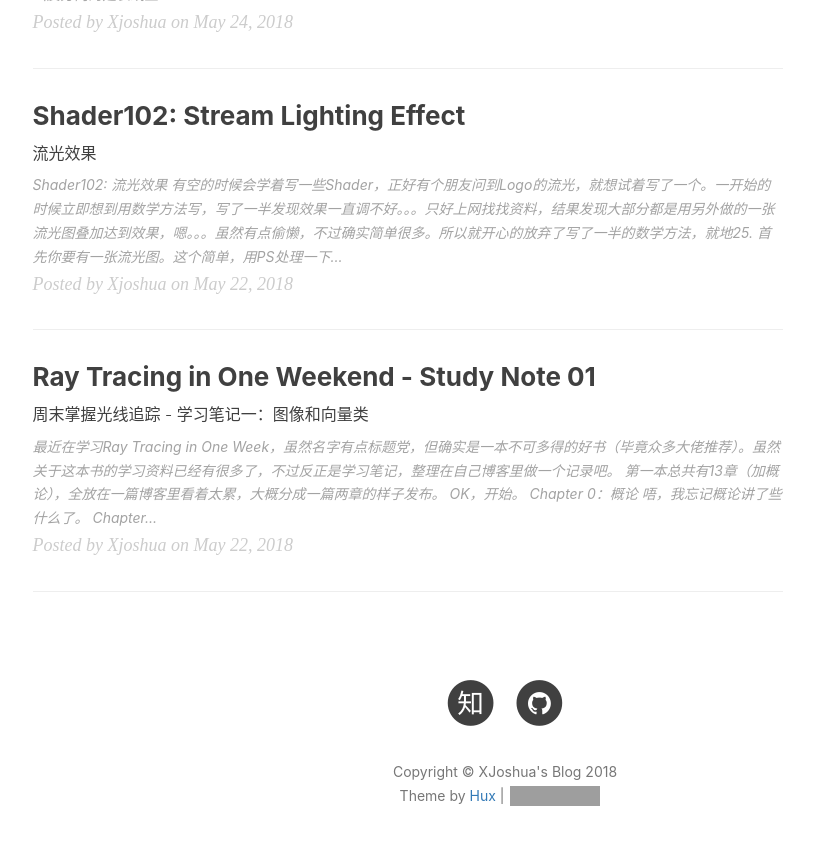
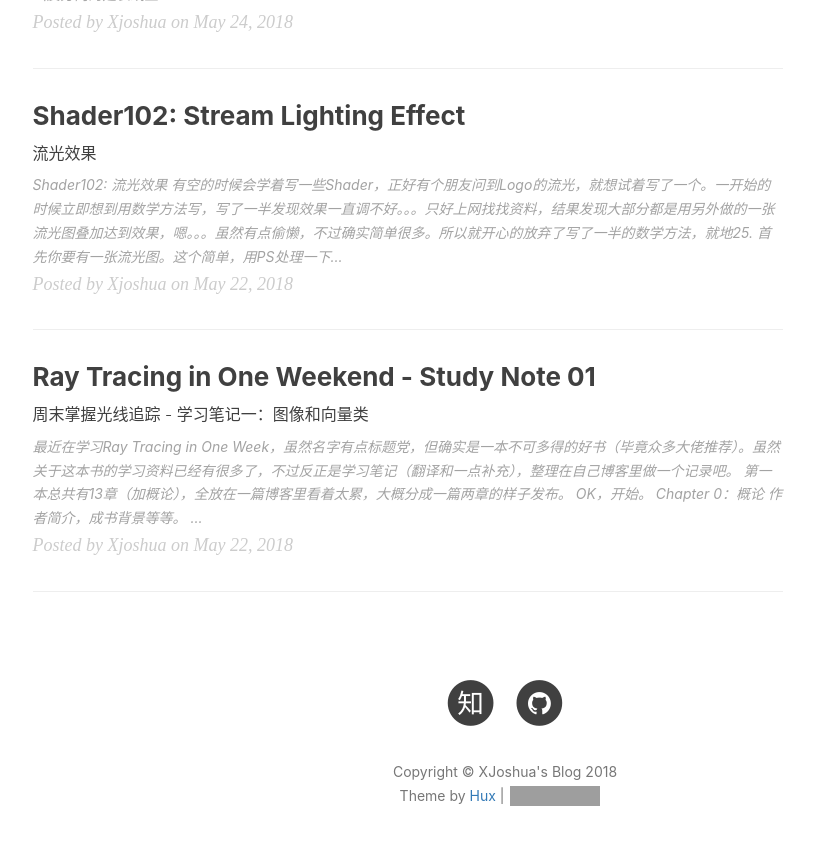
Before and after one commit to XJoshua/XJoshua.github.io, a Jekyll site: the page built from index.html, in a window 1280 px wide and 900 px high, scrolled down 2151 px. Shown: the top 845 px of the window, without its empty margins (135-950 px from the left). Built offline with Jekyll 4.4.1, drawn with Linux system fonts in a browser that asks for light colours; nearby versions of some CDN libraries; the list of posts is cut into pages by our own code; comment, search, counter and statistics services are not loaded; grey boxes are pictures that could not be loaded.

Commit message:
Upload new image

```diff
--- a/_posts/2018-05-22-RTIOW-StudyNote01.md
+++ b/_posts/2018-05-22-RTIOW-StudyNote01.md
@@ -13,14 +13,14 @@
   - Computer Graphics
 ---
 
-最近在学习Ray Tracing in One Week，虽然名字有点标题党，但确实是一本不可多得的好书（毕竟众多大佬推荐）。虽然关于这本书的学习资料已经有很多了，不过反正是学习笔记，整理在自己博客里做一个记录吧。
+最近在学习[Ray Tracing in One Week](https://www.amazon.com/Ray-Tracing-Weekend-Minibooks-Book-ebook/dp/B01B5AODD8)，虽然名字有点标题党，但确实是一本不可多得的好书（毕竟众多大佬推荐）。虽然关于这本书的学习资料已经有很多了，不过反正是学习笔记（翻译和一点补充），整理在自己博客里做一个记录吧。
 
 第一本总共有13章（加概论），全放在一篇博客里看着太累，大概分成一篇两章的样子发布。
 
 OK，开始。
 
 ## Chapter 0：概论
-唔，我忘记概论讲了些什么了。
+作者简介，成书背景等等。
 
 ## Chapter 1：输出第一张图片
 当你开始渲染器的时候，你需要一个看见图片的方式。最直接的方式就是写进文件。关键在于（图片文件）有那么多种格式，而其中大部分都很复杂。我常用的是纯文本的ppm格式。下面Wiki的解释挺不错的：
```
Also changed, not shown: img/in-post/1805/010-PPMWiki.png (added), img/in-post/1805/011-preview01.png (added), img/in-post/1805/012-preview02.png (added), img/in-post/1805/021-diagram01.png (added).
